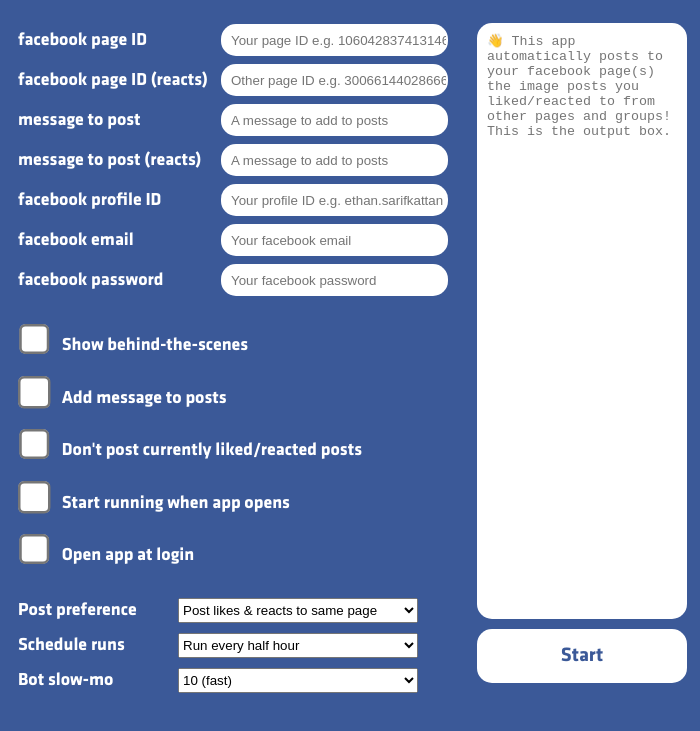
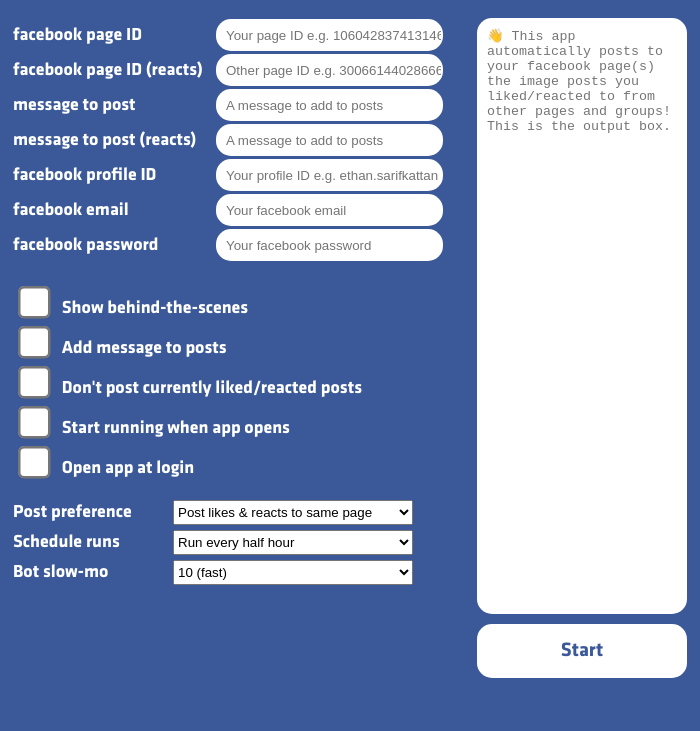
Before and after one commit to EthanSK/PostLikesBot, an Electron app: page public/index.html in a window 700 px wide. Shown: the part 63-794 px from the top of the page. Drawn offline with Linux system fonts and the light colour scheme; no server answers.

Commit message:
made ui more compact

```diff
--- a/package.json
+++ b/package.json
@@ -41,7 +41,7 @@
     "asar": true,
     "asarUnpack": "node_modules/puppeteer/.local-chromium/**/*",
     "directories": {
-      "buildResources": "build",
+      "buildResources": "buildAssets",
       "output": "executables"
     },
     "mac": {
--- a/public/index.html
+++ b/public/index.html
@@ -114,7 +114,7 @@
       />
     </div>
 
-    <div class="checkBoxContainer">
+    <div class="checkBoxContainer" id="topCheckBoxContainer">
       <input
         type="checkbox"
         class="checkBox"
--- a/src/user/main.ts
+++ b/src/user/main.ts
@@ -14,7 +14,7 @@
 function createWindow() {
   // Create the browser window.
   mainWindow = new BrowserWindow({
-    height: 750,
+    height: 630,
     width: 700,
     minHeight: 300,
     minWidth: 700,
--- a/src/user/styles.css
+++ b/src/user/styles.css
@@ -10,7 +10,7 @@
   height: 60px;
   justify-content: center;
   margin-top: -10px;
-  margin-bottom: 20px;
+  margin-bottom: 15px;
   padding-top: 10px;
   -webkit-app-region: drag;
 }
@@ -53,9 +53,13 @@
   height: 30px;
   align-items: center;
   justify-content: space-between;
-  margin: 10px;
+  margin: 5px;
   max-width: 600px;
   min-width: 430px;
+}
+
+#topCheckBoxContainer {
+  margin-top: 20px;
 }
 
 .textBox {
@@ -73,7 +77,7 @@
 }
 
 .checkBox {
-  margin-top: 5px;
+  margin-top: 0px;
   margin-left: 4px;
 }
 
@@ -137,15 +141,15 @@
   height: 25px;
   align-items: center;
   justify-content: space-between;
-  margin: 10px;
+  margin: 5px;
   max-width: 600px;
   min-width: 400px;
 }
 
 .topDropdown {
-  margin-top: 30px;
+  margin-top: 20px;
 }
 .dropdown {
   height: 25px;
-  min-width: 60%;
+  width: 60%;
 }
```
Also changed, not shown: buildAssets/icon.ico (added), buildAssets/icon.png (added), dist/user/main.js, 2 other files.
